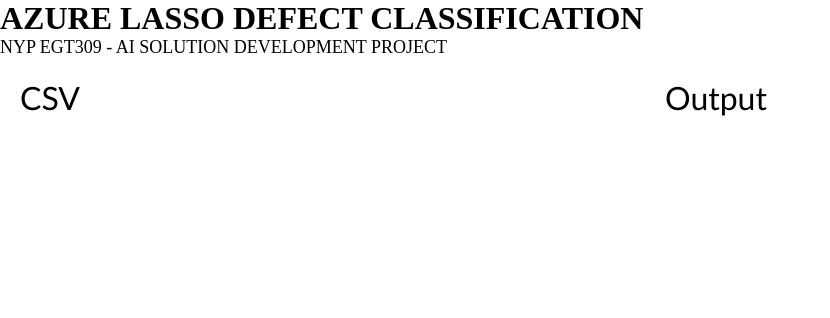
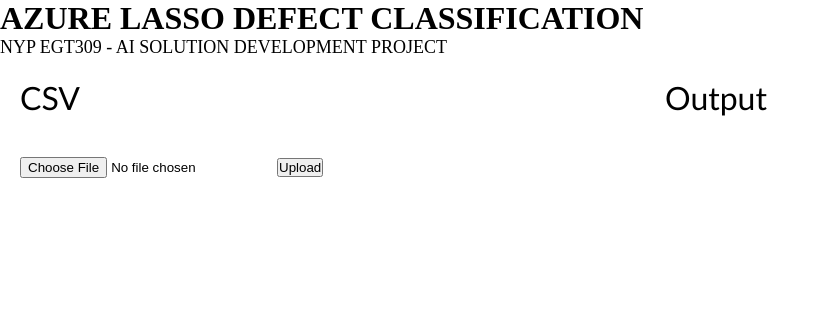
Before and after one commit to fyk-sen/team50, a Python web app: template templates/index.html in a window 1280 px wide. Shown: the top 318 px of the page, without its empty margins (0-830 px from the left). Run offline with Jinja, Linux system fonts and the light colour scheme; the template is opened without the code that fills it, so the values that code supplies are empty.

Commit message:
feat: add file upload form and improve grid layout in index.html

```diff
--- a/templates/index.html
+++ b/templates/index.html
@@ -27,6 +27,12 @@
         font-family: Calibri, 'Gill Sans', 'Gill Sans MT', 'Trebuchet MS', sans-serif;
         font-size: 2em;
     }
+
+    .grid-item2 {
+        text-align: left;
+        padding: 20px;
+        grid-column: 1/span 2;
+    }
 </style>
 
 <body>
@@ -46,4 +52,13 @@
             Output
         </div>
     </div>
+
+    <div class=grid-container>
+        <div class="grid-item2">
+            <form action="/upload" method="post" enctype="multipart/form-data">
+                <input type="file" id="files" name="file" accept=".csv" required>
+                <label for="files"></label>
+                <input type="submit" value="Upload" name="submit">
+            </form>
+        </div>
 </body>
```
